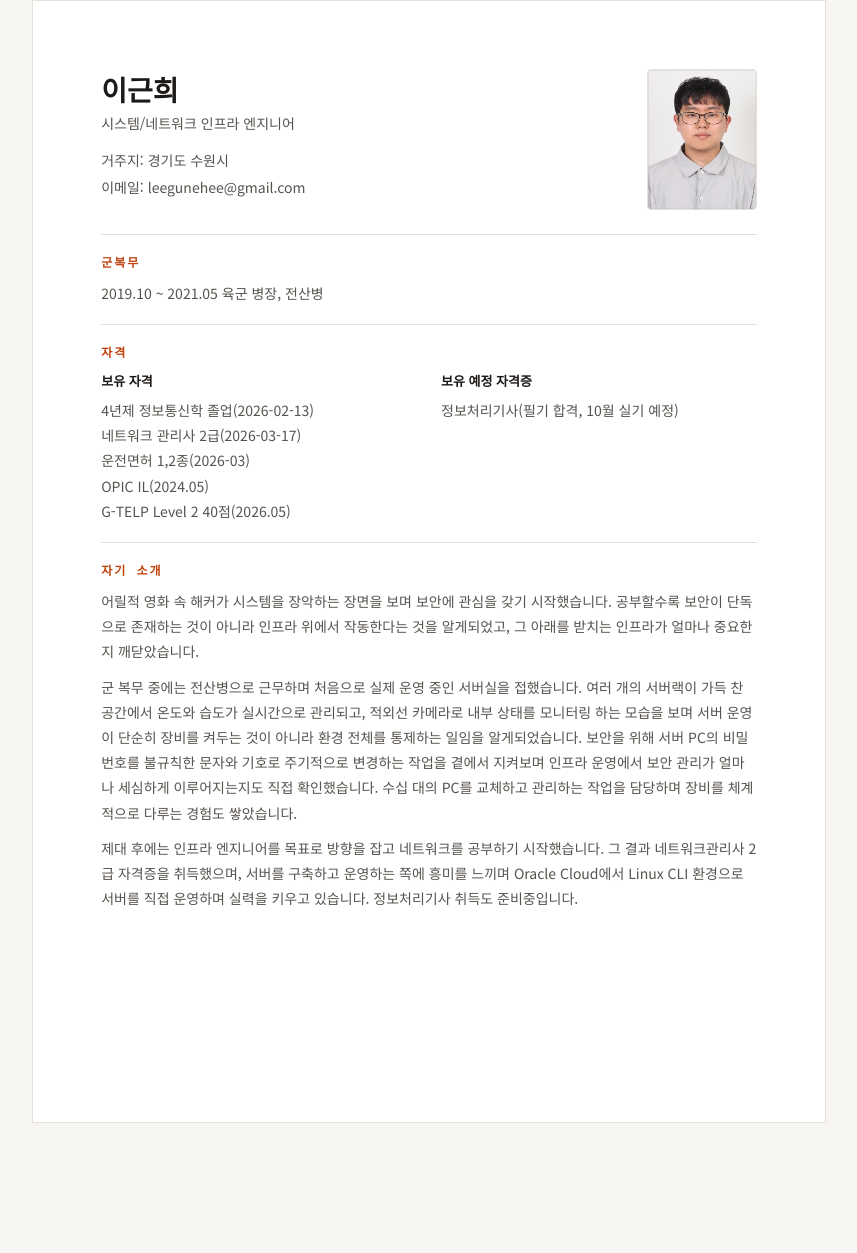
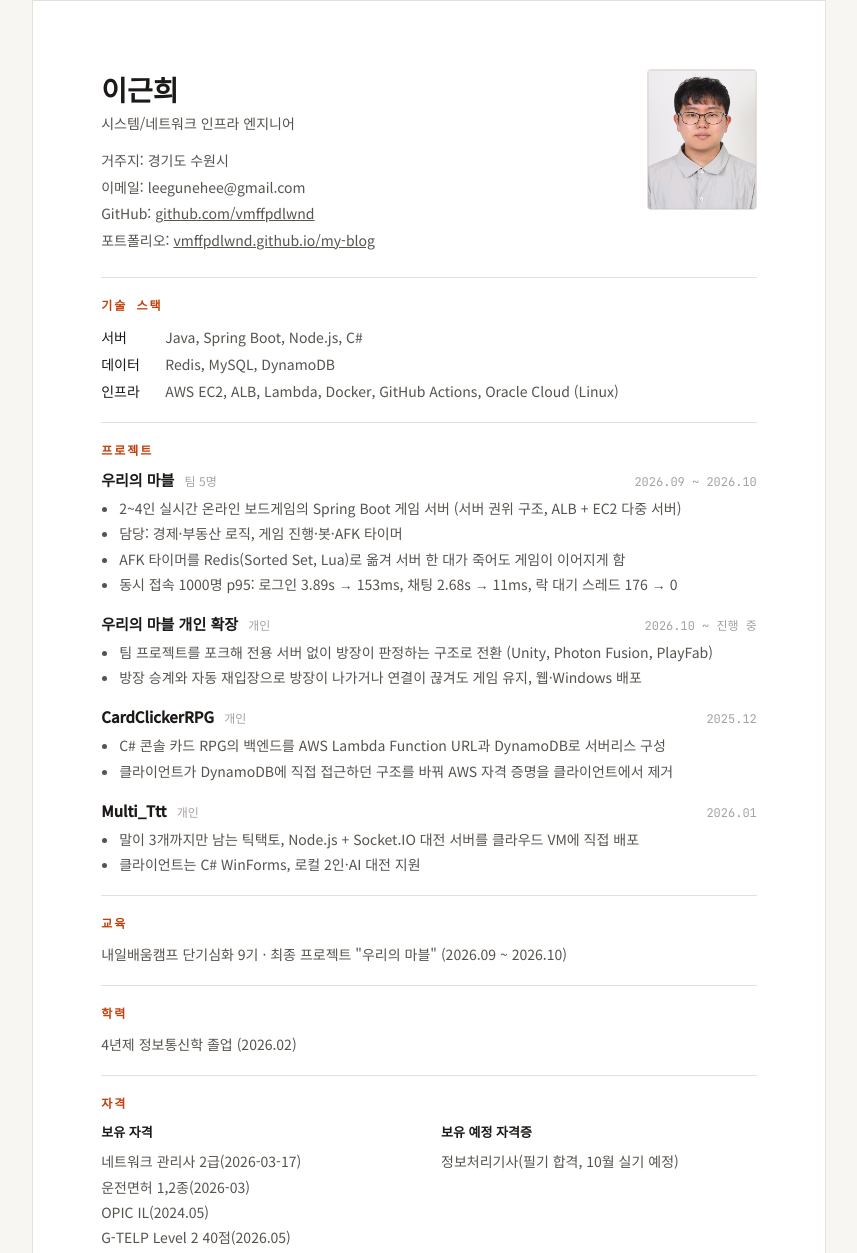
Before and after one commit to vmffpdlwnd/my-blog, a website: page pages/resume.html in a window 1280 px wide. Shown: the part 130-1383 px from the top of the page, without its empty margins (211-1068 px from the left). Before the commit the page ends 1333 px from the top, so only its background shows below. Drawn offline with Linux system fonts and the light colour scheme.

Commit message:
feat: 이력서에 기술 스택, 프로젝트, 교육 추가
- 인적 사항에 GitHub, 포트폴리오 링크 추가
- 기술 스택, 프로젝트 4개, 교육 섹션 추가, 학력을 자격에서 분리
- 섹션 순서를 기술 스택, 프로젝트 중심으로 변경
- 자기소개 맞춤법 수정과 최종 프로젝트 경험 문단 추가
- 프로젝트 스타일과 인쇄 시 프로젝트 단위 페이지 나눔 추가
- 작업현황 갱신

```diff
--- a/assets/portfolio.css
+++ b/assets/portfolio.css
@@ -56,6 +56,16 @@
 .resume-section p:last-child { margin-bottom: 0; }
 .resume-cols { display: grid; grid-template-columns: 1fr 1fr; gap: 24px; }
 .resume-cols h3 { font-size: 13px; font-weight: 600; margin-bottom: 8px; }
+.resume-info a { color: inherit; }
+.resume-stack { list-style: none; font-size: 14px; color: var(--text-secondary); line-height: 1.9; }
+.resume-stack span { display: inline-block; width: 64px; font-weight: 500; color: var(--text-primary); }
+.resume-project { margin-bottom: 16px; }
+.resume-project:last-child { margin-bottom: 0; }
+.resume-project-head { display: flex; justify-content: space-between; align-items: baseline; gap: 12px; margin-bottom: 6px; }
+.resume-project-head h3 { font-size: 15px; font-weight: 600; }
+.resume-project-head small { margin-left: 6px; font-size: 12px; font-weight: 400; color: var(--text-muted); }
+.resume-project-head span { font-family: 'JetBrains Mono', monospace; font-size: 12px; color: var(--text-muted); white-space: nowrap; }
+.resume-project ul { padding-left: 18px; font-size: 14px; color: var(--text-secondary); line-height: 1.8; }
 .resume-actions { width: 210mm; max-width: calc(100% - 56px); margin: 24px auto 0; display: flex; justify-content: flex-end; }
 .print-btn { padding: 8px 18px; border: 1px solid var(--border); border-radius: 6px; background: var(--surface); color: var(--text-secondary); font-family: 'Noto Sans KR', sans-serif; font-size: 13px; cursor: pointer; transition: all 0.15s; }
 .print-btn:hover { border-color: var(--accent); color: var(--accent); }
@@ -65,6 +75,7 @@
   .resume-sheet { padding: 24px; min-height: auto; }
   .resume-top { flex-direction: column-reverse; }
   .resume-cols { grid-template-columns: 1fr; }
+  .resume-project-head { flex-direction: column; gap: 2px; }
 }
 
 
@@ -76,4 +87,8 @@
   body { background: #fff; min-height: auto; }
   .resume-sheet { width: auto; max-width: none; min-height: auto; margin: 0; padding: 0; border: none; }
   .resume-section { break-inside: avoid; }
+  /* 프로젝트 섹션은 길어서 통째로 넘기지 않고 프로젝트 단위로 나눈다 */
+  .resume-section:has(.resume-project) { break-inside: auto; }
+  .resume-section h2 { break-after: avoid; }
+  .resume-project { break-inside: avoid; }
 }
--- a/pages/resume.html
+++ b/pages/resume.html
@@ -35,6 +35,8 @@
         <ul class="resume-info">
           <li>거주지: 경기도 수원시</li>
           <li>이메일: leegunehee@gmail.com</li>
+          <li>GitHub: <a href="https://github.com/vmffpdlwnd" target="_blank" rel="noopener">github.com/vmffpdlwnd</a></li>
+          <li>포트폴리오: <a href="https://vmffpdlwnd.github.io/my-blog" target="_blank" rel="noopener">vmffpdlwnd.github.io/my-blog</a></li>
         </ul>
       </div>
       <div class="resume-photo">
@@ -43,8 +45,72 @@
     </div>
 
     <section class="resume-section">
-      <h2>군복무</h2>
-      <p>2019.10 ~ 2021.05 육군 병장, 전산병</p>
+      <h2>기술 스택</h2>
+      <ul class="resume-stack">
+        <li><span>서버</span>Java, Spring Boot, Node.js, C#</li>
+        <li><span>데이터</span>Redis, MySQL, DynamoDB</li>
+        <li><span>인프라</span>AWS EC2, ALB, Lambda, Docker, GitHub Actions, Oracle Cloud (Linux)</li>
+      </ul>
+    </section>
+
+    <section class="resume-section">
+      <h2>프로젝트</h2>
+
+      <div class="resume-project">
+        <div class="resume-project-head">
+          <h3>우리의 마블 <small>팀 5명</small></h3>
+          <span>2026.09 ~ 2026.10</span>
+        </div>
+        <ul>
+          <li>2~4인 실시간 온라인 보드게임의 Spring Boot 게임 서버 (서버 권위 구조, ALB + EC2 다중 서버)</li>
+          <li>담당: 경제·부동산 로직, 게임 진행·봇·AFK 타이머</li>
+          <li>AFK 타이머를 Redis(Sorted Set, Lua)로 옮겨 서버 한 대가 죽어도 게임이 이어지게 함</li>
+          <li>동시 접속 1000명 p95: 로그인 3.89s → 153ms, 채팅 2.68s → 11ms, 락 대기 스레드 176 → 0</li>
+        </ul>
+      </div>
+
+      <div class="resume-project">
+        <div class="resume-project-head">
+          <h3>우리의 마블 개인 확장 <small>개인</small></h3>
+          <span>2026.10 ~ 진행 중</span>
+        </div>
+        <ul>
+          <li>팀 프로젝트를 포크해 전용 서버 없이 방장이 판정하는 구조로 전환 (Unity, Photon Fusion, PlayFab)</li>
+          <li>방장 승계와 자동 재입장으로 방장이 나가거나 연결이 끊겨도 게임 유지, 웹·Windows 배포</li>
+        </ul>
+      </div>
+
+      <div class="resume-project">
+        <div class="resume-project-head">
+          <h3>CardClickerRPG <small>개인</small></h3>
+          <span>2025.12</span>
+        </div>
+        <ul>
+          <li>C# 콘솔 카드 RPG의 백엔드를 AWS Lambda Function URL과 DynamoDB로 서버리스 구성</li>
+          <li>클라이언트가 DynamoDB에 직접 접근하던 구조를 바꿔 AWS 자격 증명을 클라이언트에서 제거</li>
+        </ul>
+      </div>
+
+      <div class="resume-project">
+        <div class="resume-project-head">
+          <h3>Multi_Ttt <small>개인</small></h3>
+          <span>2026.01</span>
+        </div>
+        <ul>
+          <li>말이 3개까지만 남는 틱택토, Node.js + Socket.IO 대전 서버를 클라우드 VM에 직접 배포</li>
+          <li>클라이언트는 C# WinForms, 로컬 2인·AI 대전 지원</li>
+        </ul>
+      </div>
+    </section>
+
+    <section class="resume-section">
+      <h2>교육</h2>
+      <p>내일배움캠프 단기심화 9기 · 최종 프로젝트 "우리의 마블" (2026.09 ~ 2026.10)</p>
+    </section>
+
+    <section class="resume-section">
+      <h2>학력</h2>
+      <p>4년제 정보통신학 졸업 (2026.02)</p>
     </section>
 
     <section class="resume-section">
@@ -53,7 +119,6 @@
         <div>
           <h3>보유 자격</h3>
           <p>
-            4년제 정보통신학 졸업(2026-02-13)<br />
             네트워크 관리사 2급(2026-03-17)<br />
             운전면허 1,2종(2026-03)<br />
             OPIC IL(2024.05)<br />
@@ -70,10 +135,16 @@
     </section>
 
     <section class="resume-section">
+      <h2>군복무</h2>
+      <p>2019.10 ~ 2021.05 육군 병장, 전산병</p>
+    </section>
+
+    <section class="resume-section">
       <h2>자기 소개</h2>
-      <p>어릴적 영화 속 해커가 시스템을 장악하는 장면을 보며 보안에 관심을 갖기 시작했습니다. 공부할수록 보안이 단독으로 존재하는 것이 아니라 인프라 위에서 작동한다는 것을 알게되었고, 그 아래를 받치는 인프라가 얼마나 중요한지 깨닫았습니다.</p>
-      <p>군 복무 중에는 전산병으로 근무하며 처음으로 실제 운영 중인 서버실을 접했습니다. 여러 개의 서버랙이 가득 찬 공간에서 온도와 습도가 실시간으로 관리되고, 적외선 카메라로 내부 상태를 모니터링 하는 모습을 보며 서버 운영이 단순히 장비를 켜두는 것이 아니라 환경 전체를 통제하는 일임을 알게되었습니다. 보안을 위해 서버 PC의 비밀번호를 불규칙한 문자와 기호로 주기적으로 변경하는 작업을 곁에서 지켜보며 인프라 운영에서 보안 관리가 얼마나 세심하게 이루어지는지도 직접 확인했습니다. 수십 대의 PC를 교체하고 관리하는 작업을 담당하며 장비를 체계적으로 다루는 경험도 쌓았습니다.</p>
-      <p>제대 후에는 인프라 엔지니어를 목표로 방향을 잡고 네트워크를 공부하기 시작했습니다. 그 결과 네트워크관리사 2급 자격증을 취득했으며, 서버를 구축하고 운영하는 쪽에 흥미를 느끼며 Oracle Cloud에서 Linux CLI 환경으로 서버를 직접 운영하며 실력을 키우고 있습니다. 정보처리기사 취득도 준비중입니다.</p>
+      <p>어릴 적 영화 속 해커가 시스템을 장악하는 장면을 보며 보안에 관심을 갖기 시작했습니다. 공부할수록 보안이 단독으로 존재하는 것이 아니라 인프라 위에서 작동한다는 것을 알게 되었고, 그 아래를 받치는 인프라가 얼마나 중요한지 깨달았습니다.</p>
+      <p>군 복무 중에는 전산병으로 근무하며 처음으로 실제 운영 중인 서버실을 접했습니다. 여러 개의 서버랙이 가득 찬 공간에서 온도와 습도가 실시간으로 관리되고, 적외선 카메라로 내부 상태를 모니터링하는 모습을 보며 서버 운영이 단순히 장비를 켜 두는 것이 아니라 환경 전체를 통제하는 일임을 알게 되었습니다. 보안을 위해 서버 PC의 비밀번호를 불규칙한 문자와 기호로 주기적으로 변경하는 작업을 곁에서 지켜보며 인프라 운영에서 보안 관리가 얼마나 세심하게 이루어지는지도 직접 확인했습니다. 수십 대의 PC를 교체하고 관리하는 작업을 담당하며 장비를 체계적으로 다루는 경험도 쌓았습니다.</p>
+      <p>제대 후에는 인프라 엔지니어를 목표로 방향을 잡고 네트워크를 공부하기 시작했습니다. 그 결과 네트워크관리사 2급 자격증을 취득했으며, 서버를 구축하고 운영하는 쪽에 흥미를 느끼며 Oracle Cloud에서 Linux CLI 환경으로 서버를 직접 운영하며 실력을 키우고 있습니다. 정보처리기사 취득도 준비 중입니다.</p>
+      <p>내일배움캠프 최종 프로젝트에서는 게임 서버를 로드 밸런서 뒤에 여러 대로 늘리면서, 한 서버의 메모리에만 있던 타이머가 서버 장애와 함께 사라지는 문제를 Redis로 옮겨 해결했습니다. 동시 접속 1000명 부하 테스트로 락 대기 병목을 찾아 응답 시간을 초 단위에서 수십 ms로 줄이며, 서비스가 멈추지 않게 만드는 일이 결국 구조와 측정에서 나온다는 것을 배웠습니다.</p>
     </section>
   </main>
 
```
Also changed, not shown: docs/작업현황.md (+8 -5 lines).
